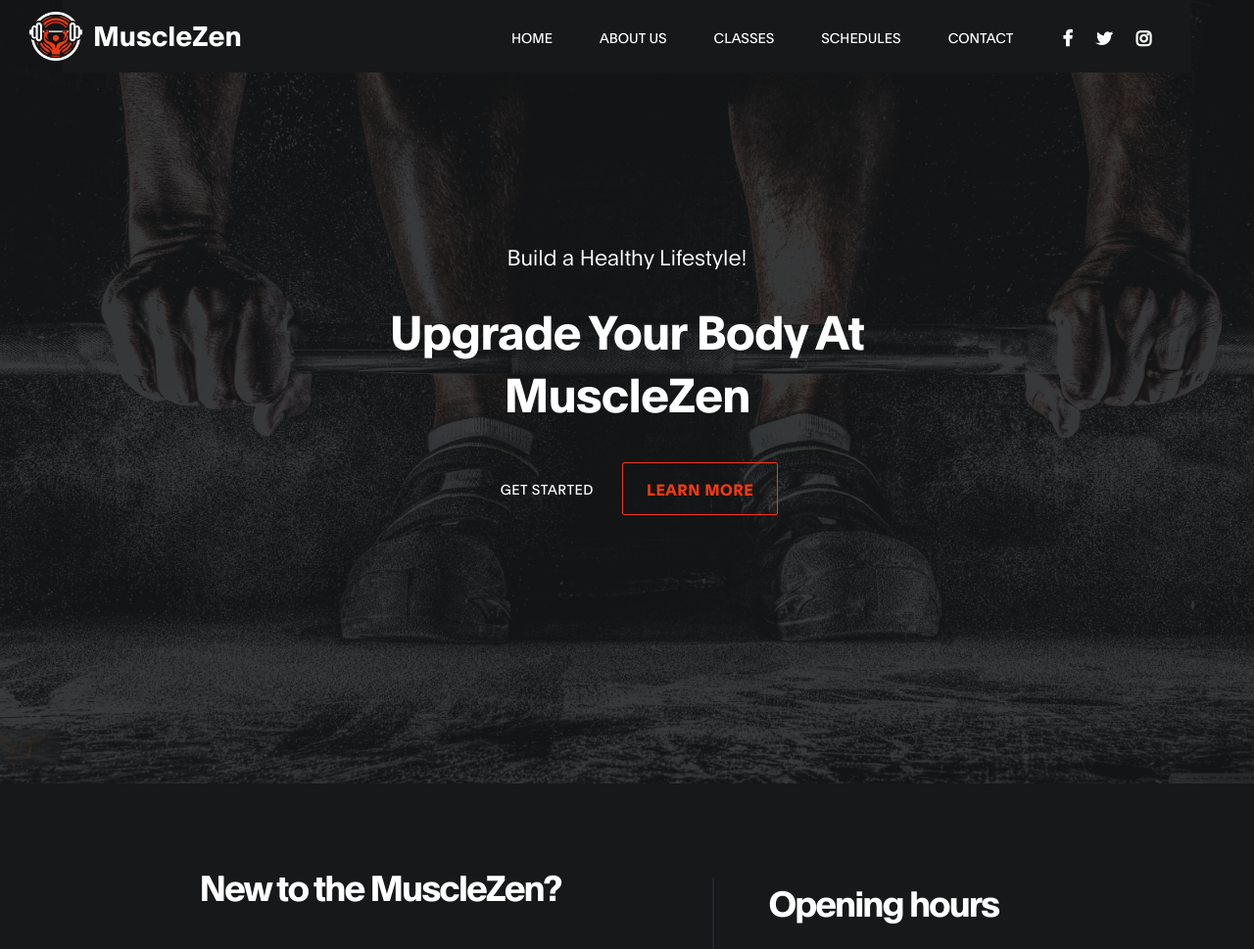
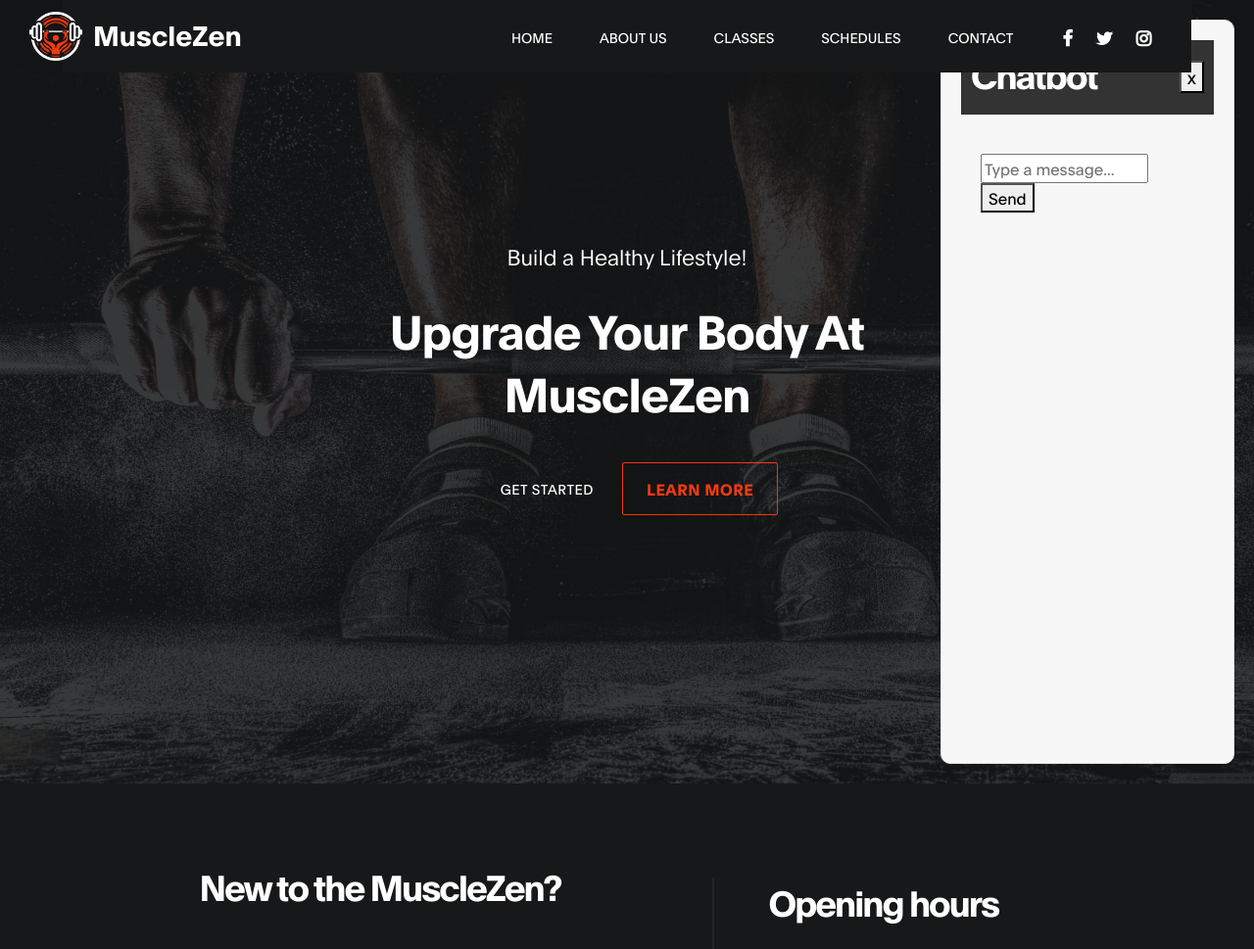
Before and after one commit to MintViper03/MuscleZen, a PHP site: page / in a window 1280 px wide. Shown: the top 969 px of the page at 98% size. Run offline with PHP 8.4, Linux system fonts and the light colour scheme.

Commit message:
chatbot beta

```diff
--- a/MyGym Website/css/main.css
+++ b/MyGym Website/css/main.css
@@ -854,33 +854,57 @@ input[type="radio"] {
   margin-top: 15px;
 }
 
-<<<<<<< HEAD
-.card {
-  position: relative;
-  width: 500px;
-  height: 650px;
-  border-radius: 14px;
-  z-index: 1111;
-  overflow: hidden;
-  display: flex;
-  flex-direction: column;
-  align-items: center;
-  justify-content: center;
-  box-shadow: 20px 20px 60px #bebebe, -20px -20px 60px #ffffff;
+.chatbot-container {
+  position: fixed;
+  bottom: 20px;
+  right: 20px;
+  width: 300px;
+  background-color: #f7f7f7;
+  border: 1px solid #ddd;
+  border-radius: 10px;
+  padding: 20px;
+  z-index: 1000;
 }
 
-.bg {
-  position: absolute;
-  top: 5px;
-  left: 5px;
-  width: 500px;
-  height: 650px;
-  z-index: 2;
-  background: rgba(255, 255, 255, 0.95);
-  backdrop-filter: blur(24px);
+.chatbot-header {
+  background-color: #333;
+  color: #fff;
+  padding: 10px;
+  border-bottom: 1px solid #333;
+  display: flex;
+  justify-content: space-between;
+  align-items: center;
+}
+
+.chatbot-close {
+  font-size: 18px;
+  cursor: pointer;
+}
+
+.chatbot-conversation {
+  padding: 20px;
+}
+
+.chatbot-messages {
+  padding: 10px;
+}
+
+.chatbot-input {
+  width: 100%;
+  padding: 10px;
+  border: 1px solid #ccc;
   border-radius: 10px;
-  overflow: hidden;
-  outline: 2px solid white;
 }
-=======
->>>>>>> 2cfae2ad1d5c06164f5cac691ea3eeb58edae20c
+
+.chatbot-send {
+  background-color: #333;
+  color: #fff;
+  padding: 10px 20px;
+  border: none;
+  border-radius: 10px;
+  cursor: pointer;
+}
+
+.chatbot-send:hover {
+  background-color: #444;
+}
--- a/MyGym Website/index.html
+++ b/MyGym Website/index.html
@@ -455,6 +455,25 @@
           </div>
      </section>
 
+<!-- Chatbot container -->
+<div class="chatbot-container">
+    <!-- Chatbot header -->
+    <div class="chatbot-header">
+      <h2>Chatbot</h2>
+      <button class="chatbot-close">x</button>
+    </div>
+    <!-- Chatbot conversation area -->
+    <div class="chatbot-conversation">
+      <div class="chatbot-messages">
+        <!-- Messages will be displayed here -->
+      </div>
+      <!-- Chatbot input field -->
+      <input type="text" id="chatbot-input" placeholder="Type a message...">
+      <!-- Send button -->
+      <button id="chatbot-send">Send</button>
+    </div>
+  </div>
+
 
      <!-- FOOTER -->
      <footer class="site-footer">
@@ -575,6 +594,50 @@
     });
 </script>
 
+<script>
+    // Get the chatbot container and input field
+const chatbotContainer = document.querySelector('.chatbot-container');
+const chatbotInput = document.querySelector('#chatbot-input');
+const chatbotSend = document.querySelector('#chatbot-send');
+const chatbotMessages = document.querySelector('.chatbot-messages');
+const chatbotClose = document.querySelector('.chatbot-close');
+
+// Add an event listener to the send button
+chatbotSend.addEventListener('click', () => {
+  const userInput = chatbotInput.value.trim();
+  if (userInput !== '') {
+    // Add the user's message to the conversation
+    const userMessage = document.createElement('div');
+    userMessage.textContent = `You: ${userInput}`;
+    userMessage.className = 'user-message';
+    chatbotMessages.appendChild(userMessage);
+
+    // Get the chatbot's response
+    const response = respondToMessage(userInput);
+
+    // Add the chatbot's response to the conversation
+    const chatbotMessage = document.createElement('div');
+    chatbotMessage.textContent = `Chatbot: ${response}`;
+    chatbotMessage.className = 'chatbot-message';
+    chatbotMessages.appendChild(chatbotMessage);
+
+    // Clear the input field
+    chatbotInput.value = '';
+  }
+});
+
+// Add an event listener to the close button
+chatbotClose.addEventListener('click', () => {
+  chatbotContainer.style.display = 'none';
+});
+
+// Add an event listener to the window scroll event
+window.addEventListener('scroll', () => {
+  const scrollTop = window.scrollY;
+  chatbotContainer.style.top = `${scrollTop + 20}px`;
+});
+</script>
+
 
 </body>
 </html>
```
